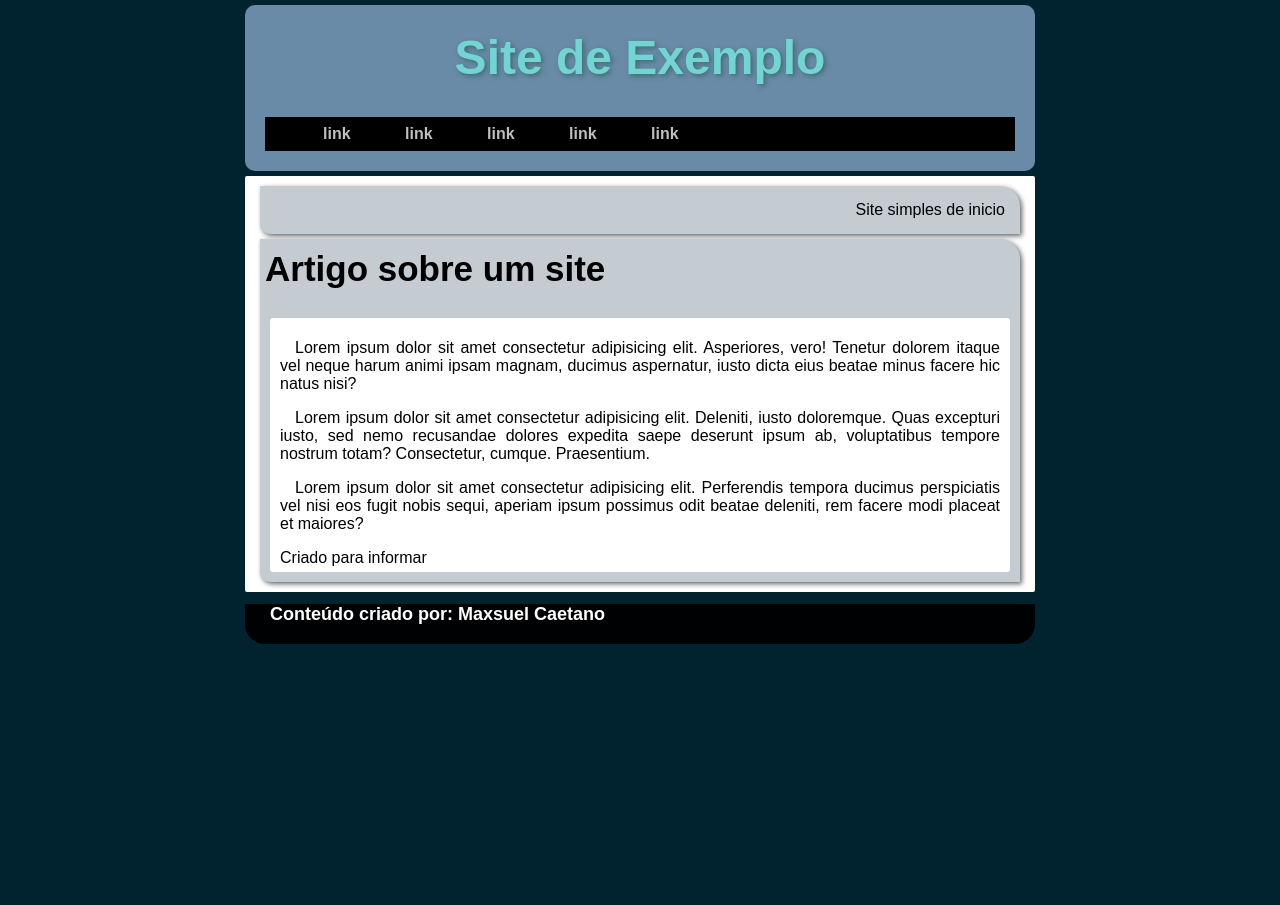
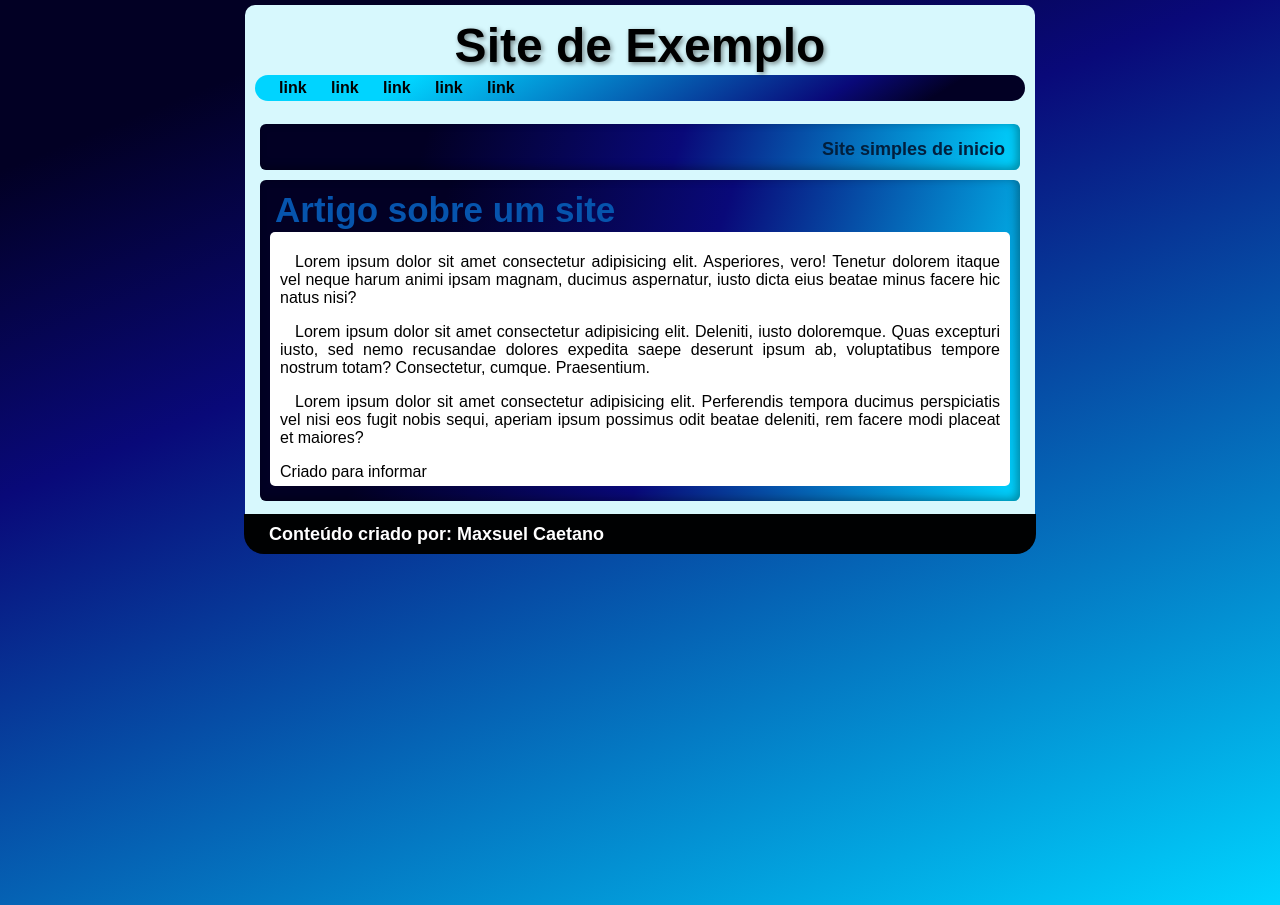
Before and after one commit to maxcaetanoo/Curos-de-Html-Css, a plain HTML site: page ex021/caixa02.html in a window 1280 px wide. Before the commit the page ends 800 px from the top, so only its background shows below. Drawn offline with Linux system fonts and the light colour scheme.

Commit message:
Update site

```diff
--- a/ex021/caixa02.html
+++ b/ex021/caixa02.html
@@ -32,7 +32,7 @@
         </section>
     </main>
     <footer>
-        <p>Conteúdo criado por: <span id="signature">Maxsuel Caetano</span></p>
+        <p class="created-by">Conteúdo criado por: <span id="signature">Maxsuel Caetano</span></p>
     </footer>
 </body>
 </html>
--- a/ex021/style.css
+++ b/ex021/style.css
@@ -1,35 +1,42 @@
 body{
     font: normal 16px Arial, Helvetica, sans-serif;
-    background-color: #012330;
+    background: #020024;
+    background: linear-gradient(158deg, #020024 12%, #090979 35%, #00d4ff 100%);
     width: 800px;
-    height: 100%;
+    min-height: 900px;
     margin: auto;
 }
 
 header{
-    background-color: #698ba8;
-    border-radius: 10px;
-    padding: 20px;
-    margin: 5px;
+    background-color: #d7f8fd;
+    border-radius: 10px 10px 0px 0px;
+    padding: 8px 0px;
+    margin: 5px 5px 0px;
 }
 
 #title{
     font-size: 3em;
-    color: #74d3d3;
-    text-shadow: 2px 2px 5px #3c6d6d;
+    color: #000000;
+    text-shadow: 2px 2px 5px #00000075;
     text-align: center;
 }
 
 nav{
-    background-color: black;
-    padding: 8px;
+    background: linear-gradient(328deg, #020024 12%, #090979 25%, #00d4ff 80%);
+    border-radius: 20px;
+    padding: 4px;
+    margin: 0px 10px;
+}
+
+nav:hover{
+    background: linear-gradient(348deg, #020024 12%, #090979 35%, #00d4ff 100%);
 }
 
 a{
-    margin-left: 50px;
+    margin-left: 20px;
     font-weight: bolder;
     text-decoration: none;
-    color: #c0bfbf;
+    color: #020202;
 }
 
 a:hover{
@@ -39,39 +46,37 @@ a:hover{
 
 
 main{
-    background-color: white;
-    margin: 0px 5px;
+    background-color: #d7f8fd;
+    margin: 0px 5px 15px;
     padding: 10px 0px 5px;
-    border-radius: 2px;
 }
 
 section{
-    background-color: #c4cbd1;
-    margin-bottom: 5px;
-    margin-left: 15px;
-    margin-right: 15px;
+    margin: 5px 15px 10px;
     padding: 5px;
-    border-top-right-radius: 20px;
-    border-bottom-left-radius: 10px;
-    box-shadow: 2px 2px 5px #626669;
+    border-radius: 6px;
+    box-shadow: inset -3px -2px 10px #00000059;
+    background: linear-gradient(108deg, #020024 22%, #090979 55%, #00d4ff 100%);
 }
 
 p.presentation-title{
-    margin: 10px;
+    margin: 10px 10px 5px;
+    font: bold 18px sans-serif;
+    color: #021f3d;
     text-align: right;
 }
 
 h1{
+    color: #0654ad;
     font-size: 35px;
-    margin-top: 5px;
+    margin: 5px 10px 2px;
 }
 
 article{
-    background-color: rgb(255, 255, 255);
-    margin: 5px;
-    margin-top: 0px;
+    background-color: #ffffff;
+    margin: 0px 5px 10px;
     padding: 5px 10px;
-    border-radius: 3px;
+    border-radius: 5px;
 }
 
 p{
@@ -82,8 +87,8 @@ p{
 footer{
     height: 40px;
     padding-left: 10px;
-    margin: 5px;
-    margin-top: -6px;
+    margin: 4px;
+    margin-top: -17px;
     background-color: #000102;
     color: white;
     font-weight: bolder;
@@ -91,3 +96,8 @@ footer{
     border-bottom-left-radius: 20px;
     border-bottom-right-radius: 20px;
 }
+
+footer > p{
+    margin: 0px;
+    padding: 10px 0px;
+}
```
